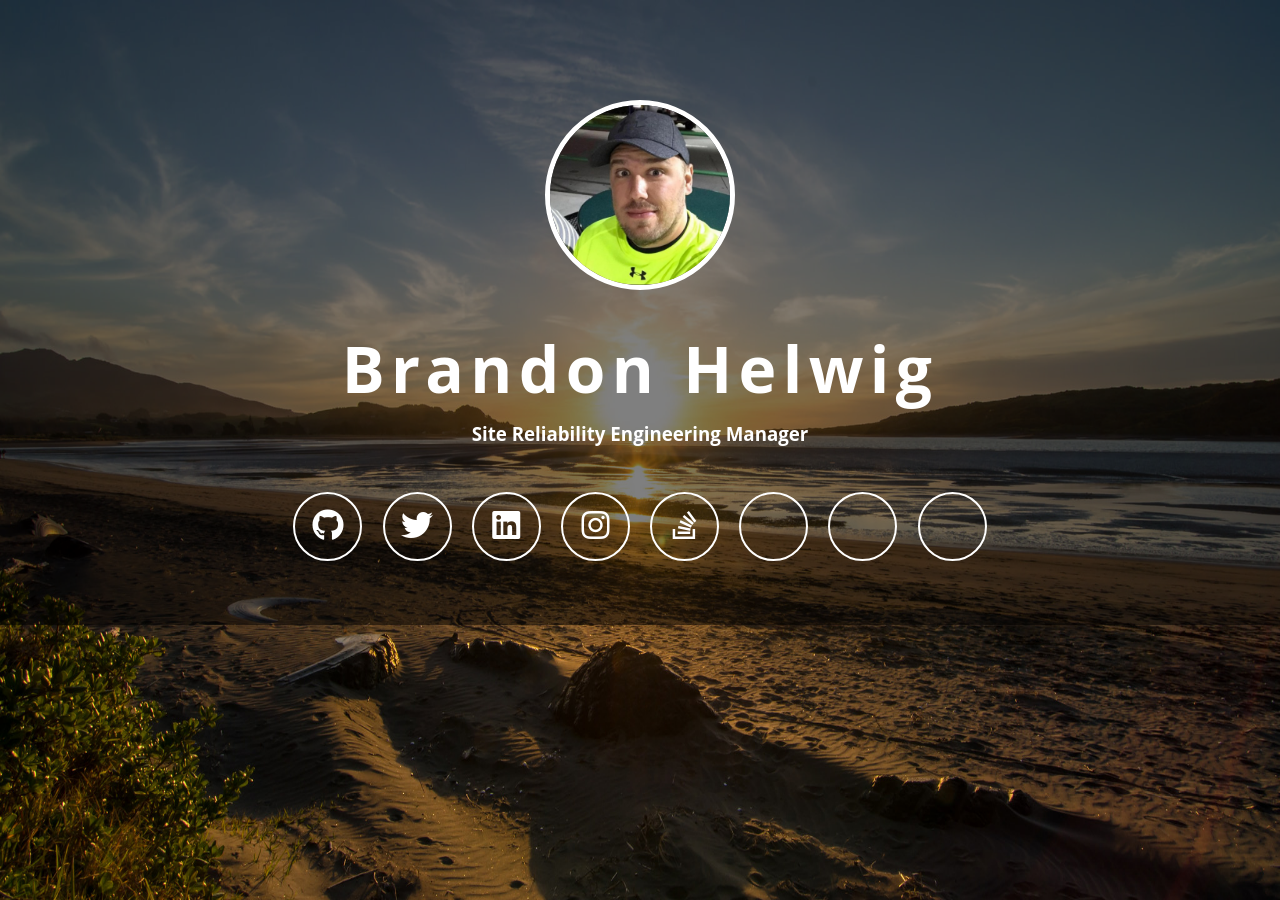
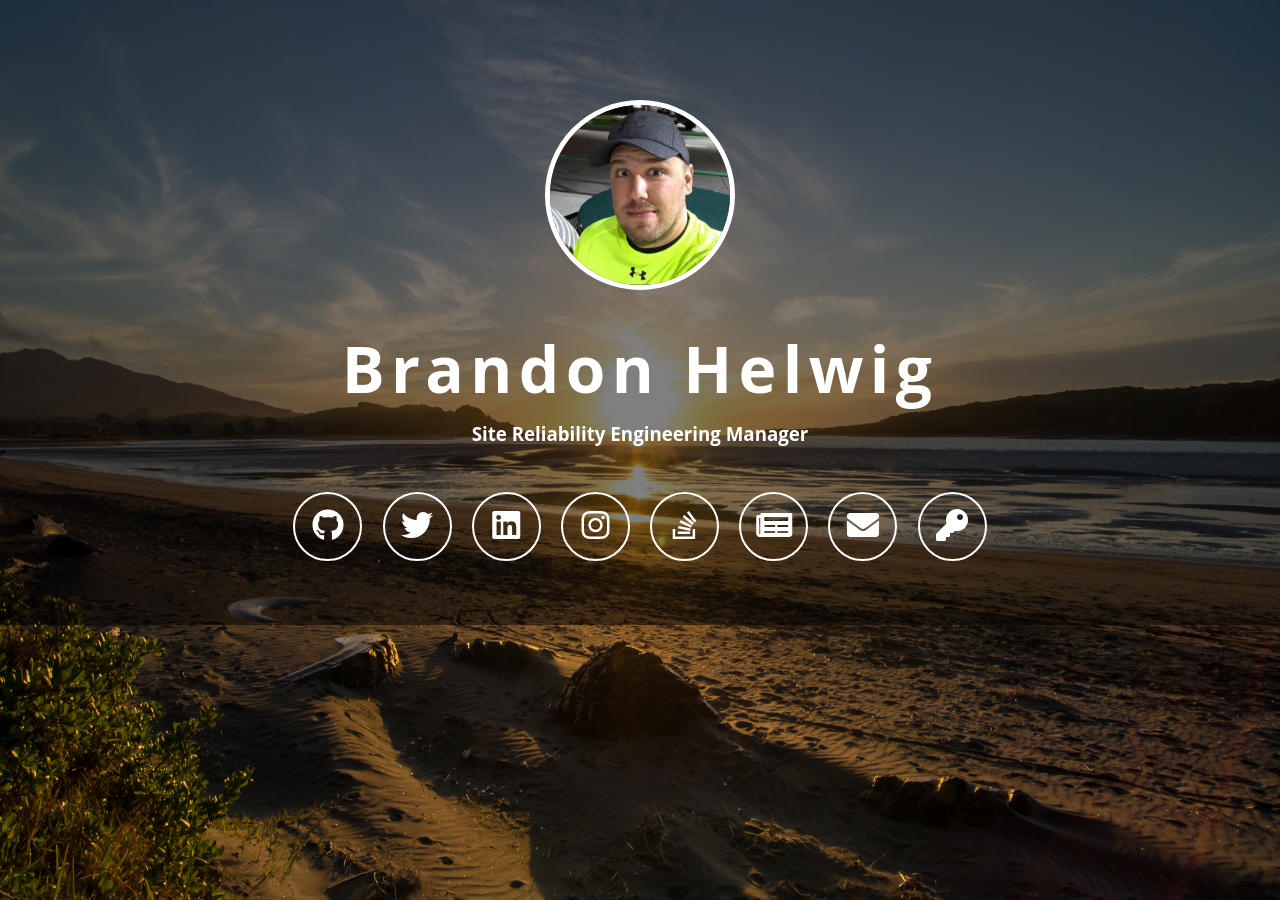
Before and after one commit to brhelwig/brandonhelwig.com, a Jekyll site: the page built from index.html, in a window 1280 px wide. Built offline with Jekyll 4.4.1, drawn with Linux system fonts in a browser that asks for light colours.

Commit message:
fix css for non-brands, swap tags to newspaper for brands

```diff
--- a/index.html
+++ b/index.html
@@ -104,15 +104,15 @@ permalink: /
                     {% endif %}
 
                     {% if site.blog_url %}
-                    <li><a class="fab fa-2x fa-tags" href="{{ site.baseurl }}{{ site.blog_url }}"><span class="description">Blog</span></a></li>
+                    <li><a class="fas fa-2x fa-newspaper" href="{{ site.baseurl }}{{ site.blog_url }}"><span class="description">Blog</span></a></li>
                     {% endif %}
 
                     {% if site.email %}
-                    <li><a class="fab fa-2x fa-envelope" href="mailto:{{ site.email }}"><span class="description">Email</span></a></li>
+                    <li><a class="fas fa-2x fa-envelope" href="mailto:{{ site.email }}"><span class="description">Email</span></a></li>
                     {% endif %}
 
                     {% if site.public_key_url %}
-                    <li><a class="fab fa-2x fa-key" href="{{ site.public_key_url }}"><span class="description">PGP Key</span></a></li>
+                    <li><a class="fas fa-2x fa-key" href="{{ site.public_key_url }}"><span class="description">PGP Key</span></a></li>
                     {% endif %}
                 </ul>
         </div>
```
